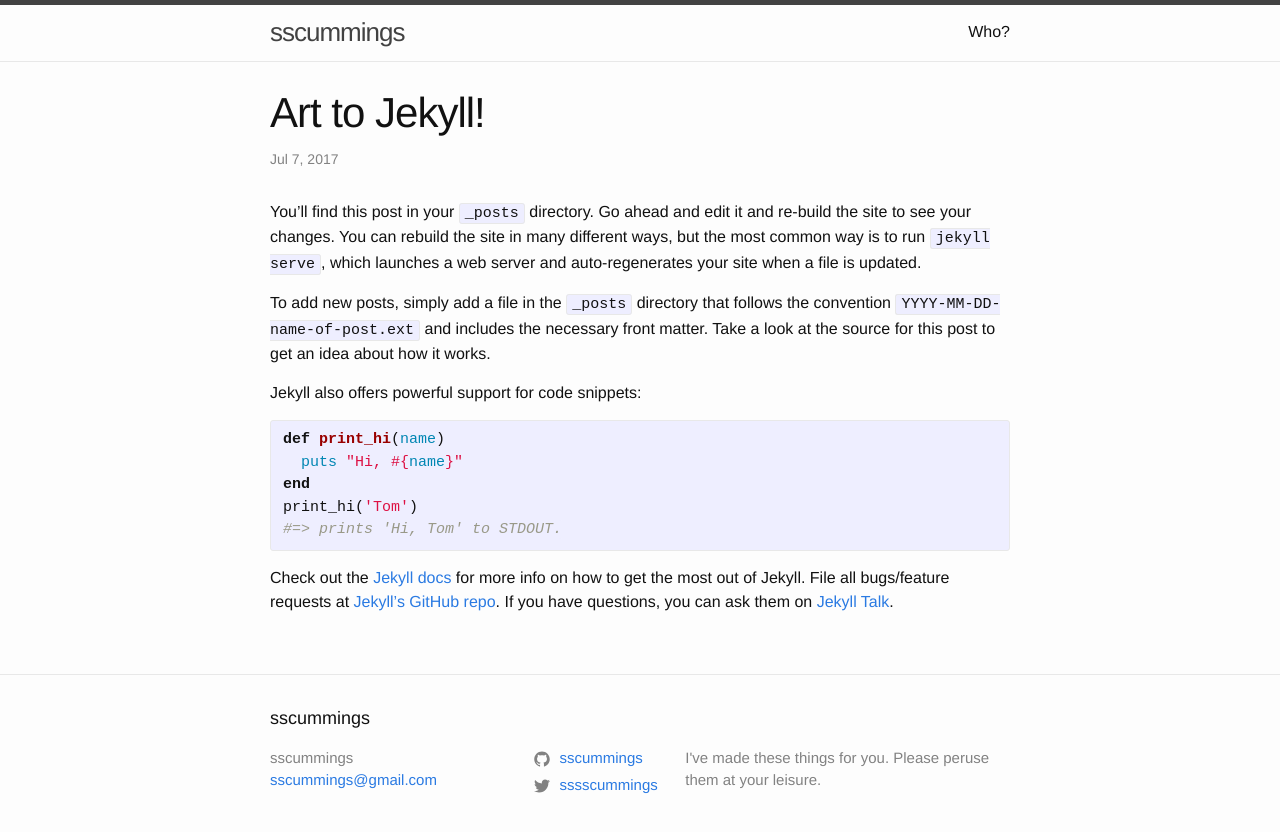
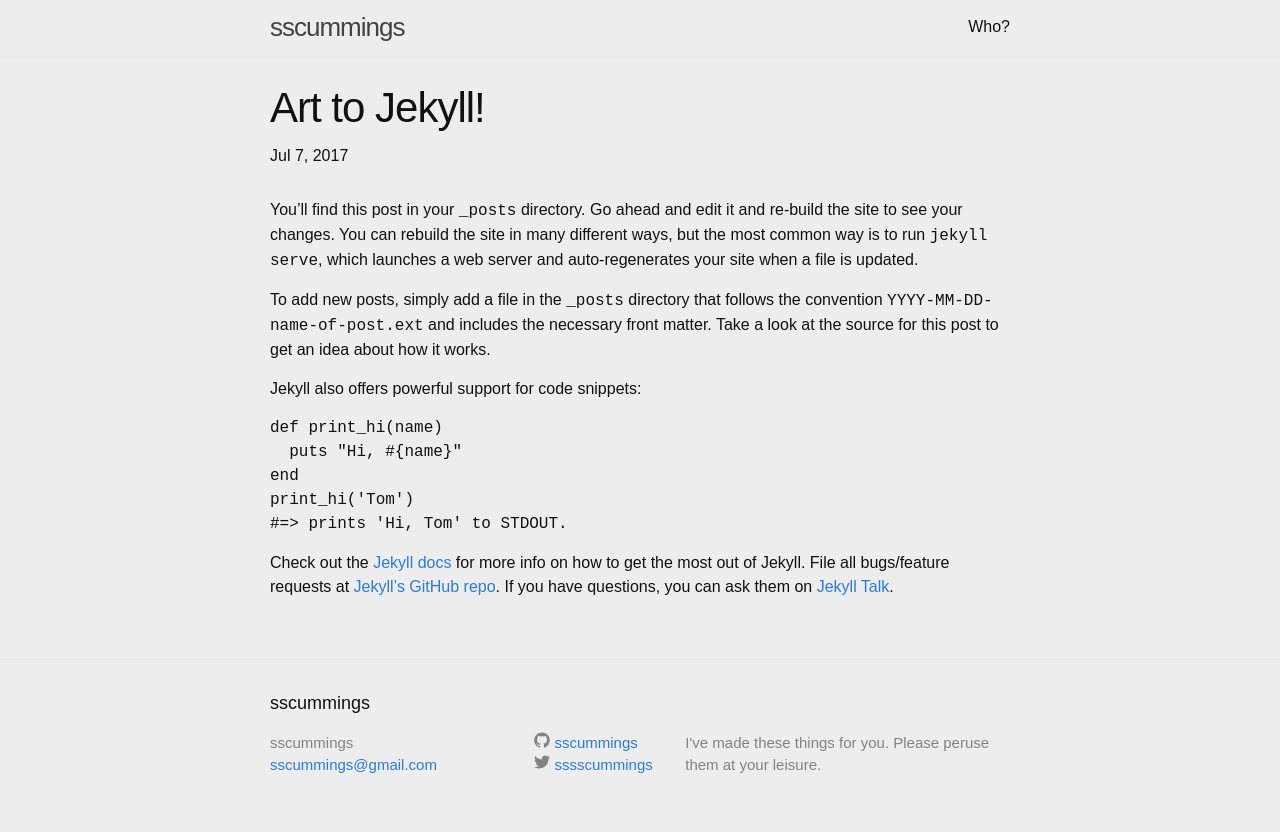
Before and after one commit to sscummings/sscummings.github.io, a Jekyll site: the page built from _art/2017-07-07-art1.markdown, in a window 1280 px wide. Shown: the top 832 px of the page. Built offline with Jekyll 4.4.1, drawn with Linux system fonts in a browser that asks for light colours.

Commit message:
WIP Stripping down the styles.

```diff
--- /dev/null
+++ b/_sass/sscummings.scss
@@ -0,0 +1,48 @@
+@charset "utf-8";
+
+// Define defaults for each variable.
+
+// $base-font-family: "Helvetica Neue", Helvetica, Arial, sans-serif !default;
+$base-font-family: Arial, sans-serif !default;
+$base-font-size:   16px !default;
+$base-font-weight: 400 !default;
+$base-line-height: 1.5 !default;
+
+$grid-gutter-width:     30px !default;
+
+$text-color:    #111 !default;
+$bg-color:		#ededed !default;
+$link-color:	#2a7ae2 !default;
+
+$grey:       #828282 !default;
+$grey-light: lighten($grey, 40%) !default;
+$grey-dark:  darken($grey, 25%) !default;
+
+// Width of the content area
+$content-width:    800px !default;
+
+$on-palm:          600px !default;
+$on-laptop:        800px !default;
+
+// Use media queries like this:
+// @include media-query($on-palm) {
+//   .wrapper {
+//     padding-right: $spacing-unit / 2;
+//     padding-left: $spacing-unit / 2;
+//   }
+// }
+@mixin media-query($device) {
+  @media screen and (max-width: $device) {
+    @content;
+  }
+}
+
+@mixin relative-font-size($ratio) {
+  font-size: $base-font-size * $ratio;
+}
+
+// Import partials.
+@import
+  "sscummings/base",
+  "sscummings/layout"
+;
--- /dev/null
+++ b/_sass/sscummings/_base.scss
@@ -0,0 +1,136 @@
+/**
+ * Reset some basic elements
+ */
+body, h1, h2, h3, h4, h5, h6,
+p, blockquote, pre, hr,
+dl, dd, ol, ul, figure {
+  margin: 0;
+  padding: 0;
+}
+
+
+
+/**
+ * Basic styling
+ */
+body {
+  font: $base-font-weight #{$base-font-size}/#{$base-line-height} $base-font-family;
+  color: $text-color;
+  background-color: $bg-color;
+}
+
+
+
+/**
+ * Set `margin-bottom` to maintain vertical rhythm
+ */
+h1, h2, h3, h4, h5, h6,
+p, blockquote, pre,
+ul, ol, dl, figure,
+%vertical-rhythm {
+  margin-bottom: $grid-gutter-width / 2;
+}
+
+
+
+/**
+ * Images
+ */
+img {
+  max-width: 100%;
+  vertical-align: middle;
+}
+
+
+
+/**
+ * Lists
+ */
+ul, ol {
+  margin-left: 0;
+}
+
+li {
+  > ul,
+  > ol {
+    margin-bottom: 0;
+  }
+}
+
+
+
+/**
+ * Headings
+ */
+h1, h2, h3, h4, h5, h6 {
+  font-weight: $base-font-weight;
+}
+
+
+
+/**
+ * Links
+ */
+a {
+  color: $link-color;
+  text-decoration: none;
+
+  &:visited {
+    color: darken($link-color, 10%);
+  }
+
+  &:hover {
+    color: $text-color;
+    text-decoration: underline;
+  }
+}
+
+
+/**
+ * Blockquotes
+ */
+blockquote {
+  color: $grey;
+  border-left: 4px solid $grey-light;
+  padding-left: $grid-gutter-width / 2;
+  @include relative-font-size(1.125);
+  letter-spacing: -1px;
+  font-style: italic;
+
+  > :last-child {
+    margin-bottom: 0;
+  }
+}
+
+
+
+/**
+ * Wrapper
+ */
+.wrapper {
+  max-width: -webkit-calc(#{$content-width} - (#{$grid-gutter-width} * 2));
+  max-width:         calc(#{$content-width} - (#{$grid-gutter-width} * 2));
+  margin-right: auto;
+  margin-left: auto;
+  padding-right: $grid-gutter-width;
+  padding-left: $grid-gutter-width;
+  @extend %clearfix;
+
+  @include media-query($on-laptop) {
+    max-width: -webkit-calc(#{$content-width} - (#{$grid-gutter-width}));
+    max-width:         calc(#{$content-width} - (#{$grid-gutter-width}));
+    padding-right: $grid-gutter-width / 2;
+    padding-left: $grid-gutter-width / 2;
+  }
+}
+
+
+
+/**
+ * Clearfix
+ */
+%clearfix:after {
+  content: "";
+  display: table;
+  clear: both;
+}
--- /dev/null
+++ b/_sass/sscummings/_layout.scss
@@ -0,0 +1,243 @@
+/**
+ * Site header
+ */
+.site-header {
+  border-bottom: 1px solid $grey-light;
+  min-height: $grid-gutter-width * 1.865;
+
+  // Positioning context for the mobile navigation icon
+  position: relative;
+}
+
+.site-title {
+  @include relative-font-size(1.625);
+  line-height: $base-line-height * $base-font-size * 2.25;
+  letter-spacing: -1px;
+  margin-bottom: 0;
+  float: left;
+
+  &,
+  &:visited {
+    color: $grey-dark;
+  }
+}
+
+.site-nav {
+  float: right;
+  line-height: $base-line-height * $base-font-size * 2.25;
+
+  .nav-trigger {
+      display: none;
+  }
+
+  .menu-icon {
+    display: none;
+  }
+
+  .page-link {
+    color: $text-color;
+    line-height: $base-line-height;
+
+    // Gaps between nav items, but not on the last one
+    &:not(:last-child) {
+      margin-right: 20px;
+    }
+  }
+
+  @include media-query($on-palm) {
+    position: absolute;
+    top: 9px;
+    right: $grid-gutter-width / 2;
+    background-color: $bg-color;
+    border: 1px solid $grey-light;
+    border-radius: 5px;
+    text-align: right;
+
+    label[for="nav-trigger"] {
+      display: block;
+      float: right;
+      width: 36px;
+      height: 36px;
+      z-index: 2;
+      cursor: pointer;
+    }
+
+    .menu-icon {
+      display: block;
+      float: right;
+      width: 36px;
+      height: 26px;
+      line-height: 0;
+      padding-top: 10px;
+      text-align: center;
+
+      > svg path {
+        fill: $grey-dark;
+      }
+    }
+
+    input ~ .trigger {
+      clear: both;
+      display: none;
+    }
+
+    input:checked ~ .trigger {
+      display: block;
+      padding-bottom: 5px;
+    }
+
+    .page-link {
+      display: block;
+      padding: 5px 10px;
+
+      &:not(:last-child) {
+        margin-right: 0;
+      }
+      margin-left: 20px;
+    }
+  }
+}
+
+
+
+/**
+ * Site footer
+ */
+.site-footer {
+  border-top: 1px solid $grey-light;
+  padding: $grid-gutter-width 0;
+}
+
+.footer-heading {
+  @include relative-font-size(1.125);
+  margin-bottom: $grid-gutter-width / 2;
+}
+
+.contact-list,
+.social-media-list {
+  list-style: none;
+  margin-left: 0;
+}
+
+.footer-col-wrapper {
+  @include relative-font-size(0.9375);
+  color: $grey;
+  margin-left: -$grid-gutter-width / 2;
+  @extend %clearfix;
+}
+
+.footer-col {
+  float: left;
+  margin-bottom: $grid-gutter-width / 2;
+  padding-left: $grid-gutter-width / 2;
+}
+
+.footer-col-1 {
+  width: -webkit-calc(35% - (#{$grid-gutter-width} / 2));
+  width:         calc(35% - (#{$grid-gutter-width} / 2));
+}
+
+.footer-col-2 {
+  width: -webkit-calc(20% - (#{$grid-gutter-width} / 2));
+  width:         calc(20% - (#{$grid-gutter-width} / 2));
+}
+
+.footer-col-3 {
+  width: -webkit-calc(45% - (#{$grid-gutter-width} / 2));
+  width:         calc(45% - (#{$grid-gutter-width} / 2));
+}
+
+@include media-query($on-laptop) {
+  .footer-col-1,
+  .footer-col-2 {
+    width: -webkit-calc(50% - (#{$grid-gutter-width} / 2));
+    width:         calc(50% - (#{$grid-gutter-width} / 2));
+  }
+
+  .footer-col-3 {
+    width: -webkit-calc(100% - (#{$grid-gutter-width} / 2));
+    width:         calc(100% - (#{$grid-gutter-width} / 2));
+  }
+}
+
+@include media-query($on-palm) {
+  .footer-col {
+    float: none;
+    width: -webkit-calc(100% - (#{$grid-gutter-width} / 2));
+    width:         calc(100% - (#{$grid-gutter-width} / 2));
+  }
+}
+
+
+
+/**
+ * Page content
+ */
+.page-content {
+  padding: $grid-gutter-width 0;
+}
+
+.page-heading {
+  @include relative-font-size(1.25);
+}
+
+.post-list {
+  margin-left: 0;
+  list-style: none;
+
+  > li {
+    margin-bottom: $grid-gutter-width;
+  }
+}
+
+.post-link {
+  display: block;
+  @include relative-font-size(1.5);
+}
+
+
+
+/**
+ * Posts
+ */
+.post-header {
+  margin-bottom: $grid-gutter-width;
+}
+
+.post-title {
+  @include relative-font-size(2.625);
+  letter-spacing: -1px;
+  line-height: 1;
+
+  @include media-query($on-laptop) {
+    @include relative-font-size(2.25);
+  }
+}
+
+.post-content {
+  margin-bottom: $grid-gutter-width;
+
+  h2 {
+    @include relative-font-size(2);
+
+    @include media-query($on-laptop) {
+      @include relative-font-size(1.75);
+    }
+  }
+
+  h3 {
+    @include relative-font-size(1.625);
+
+    @include media-query($on-laptop) {
+      @include relative-font-size(1.375);
+    }
+  }
+
+  h4 {
+    @include relative-font-size(1.25);
+
+    @include media-query($on-laptop) {
+      @include relative-font-size(1.125);
+    }
+  }
+}
--- a/assets/main.scss
+++ b/assets/main.scss
@@ -2,4 +2,4 @@
 # Only the main Sass file needs front matter (the dashes are enough)
 ---
 
-@import "minima";
+@import "sscummings";
```
